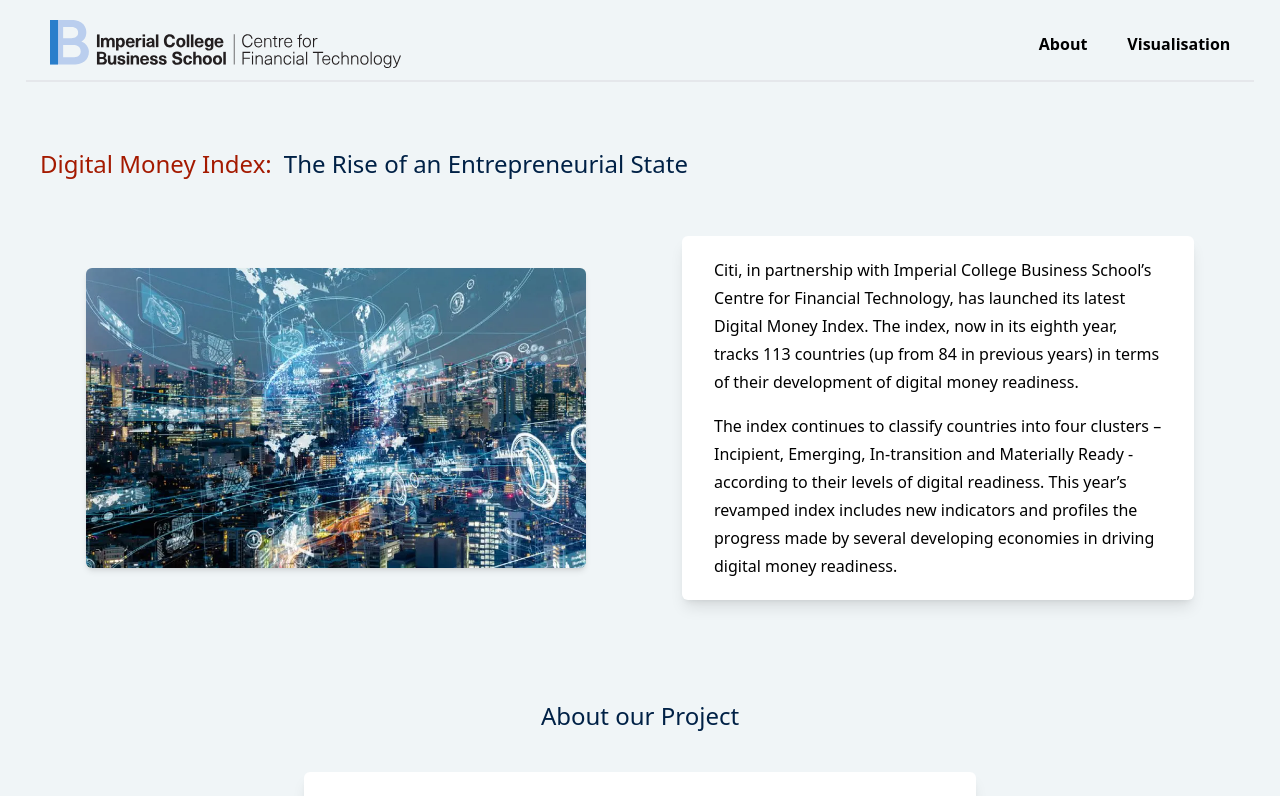
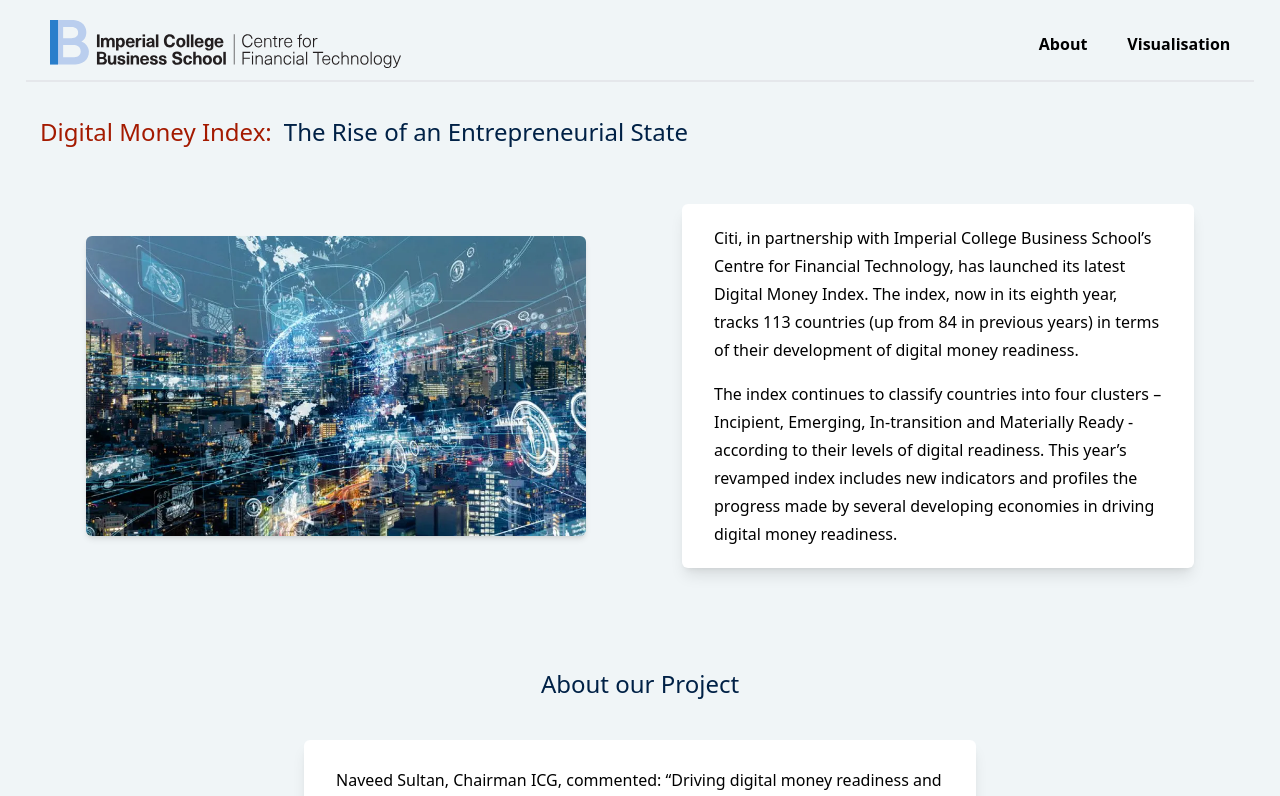
Before and after one commit to Ryan9771/dmi, a React (Vite) app: page /#/ in a window 1280 px wide. Shown: the top 796 px of the page. Built offline with nearby package versions, Linux system fonts and the light colour scheme.

Commit message:
updated margins for top

```diff
--- a/src/components/intro/Intro.tsx
+++ b/src/components/intro/Intro.tsx
@@ -24,7 +24,7 @@
     "flex-col",
     "gap-5",
     "sm:p-5",
-    "md:mt-32",
+    "md:mt-24",
     "md:gap-7",
     "lg:gap-10",
   ],
```
